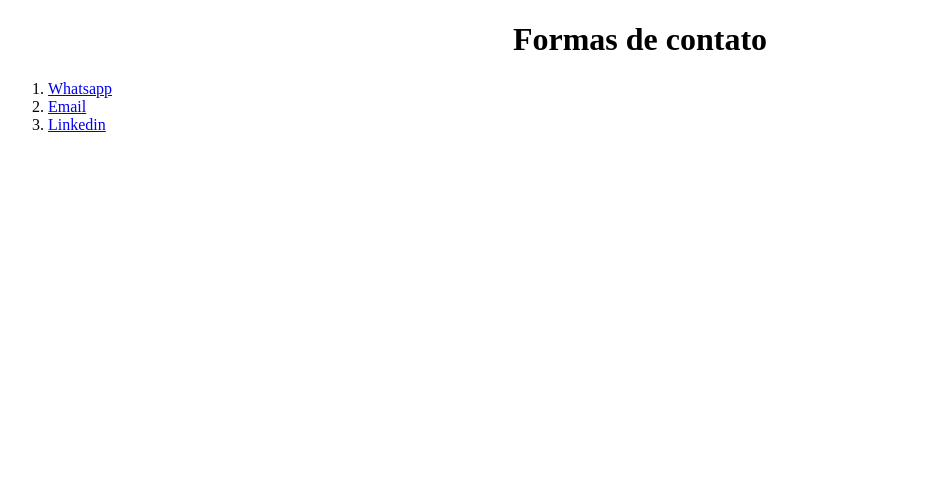
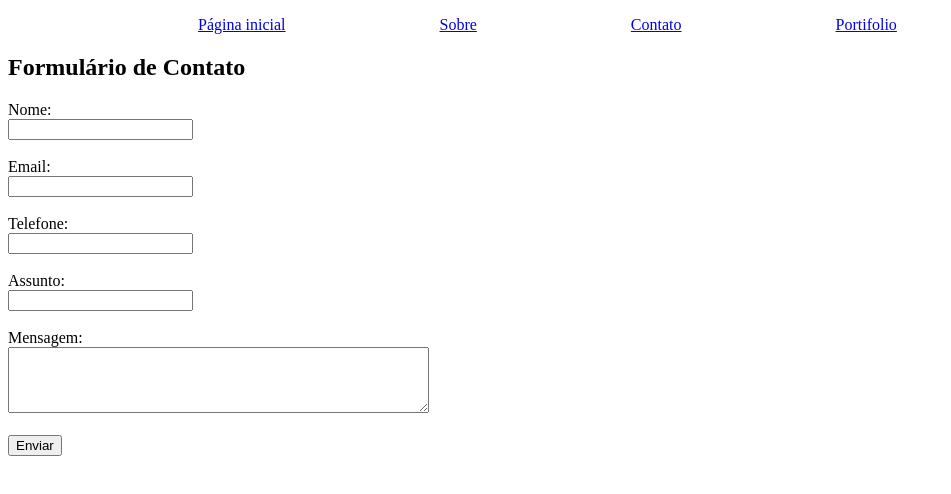
Before and after one commit to stEElpuLs3/vitorpagotto, a plain HTML site: page contato.html in a window 1280 px wide. Shown: the whole page, without its empty margins (0-951 px from the left). Drawn offline with Linux system fonts and the light colour scheme.

Commit message:
done update

```diff
--- a/contato.html
+++ b/contato.html
@@ -4,13 +4,37 @@
     <title>Título da página</title>
     <meta charset="utf-8">
     <meta name="viewport" content="width=device-width" />
+    <link rel="stylesheet" href="style.css">
   </head>
   <body>
-    <h1 style="text-align: center;"> Formas de contato</h1>
-    <ol>
-      <li> <a href="#"> Whatsapp </a></li>
-      <li> <a href="#"> Email</a></li>
-      <li> <a href="#">Linkedin</a></li>
-    </ol>
+    <nav id="menu-h">
+      <ul>
+          <li><a href="index.html">Página inicial</a></li>
+          <li><a href="sobre.html">Sobre</a></li>
+          <li><a href="contato.html">Contato</a></li>
+          <li><a href="portifolio.html">Portifolio</a></li>
+      </ul>
+
+  </nav>
+  <!-- aqui um formulario bem simpleszinho. -->
+    <h2>Formulário de Contato</h2>
+    <form>
+        <label for="nome">Nome:</label><br>
+        <input type="text" id="nome" name="nome" required><br><br>
+
+        <label for="email">Email:</label><br>
+        <input type="email" id="email" name="email" required><br><br>
+
+        <label for="telefone">Telefone:</label><br>
+        <input type="tel" id="telefone" name="telefone"><br><br>
+
+        <label for="assunto">Assunto:</label><br>
+        <input type="text" id="assunto" name="assunto" required><br><br>
+
+        <label for="mensagem">Mensagem:</label><br>
+        <textarea id="mensagem" name="mensagem" rows="4" cols="50" required></textarea><br><br>
+
+        <input type="submit" value="Enviar">
+    </form>
   </body>
 </html>
--- a/style.css
+++ b/style.css
@@ -1,11 +1,8 @@
 #menu-h li{
     text-align: center;
-    border: 2px;
     margin-left: 150px;
-    border-color: rgb(218, 43, 43);
     display: inline;
-    background-color: #444343;
-    text-decoration: none;
+
 }
 #menu {
     text-align: center;
```
Also changed, not shown: index.html (+2 -0 lines), portifolio.html (+11 -0 lines), sobre.html (+11 -0 lines).
